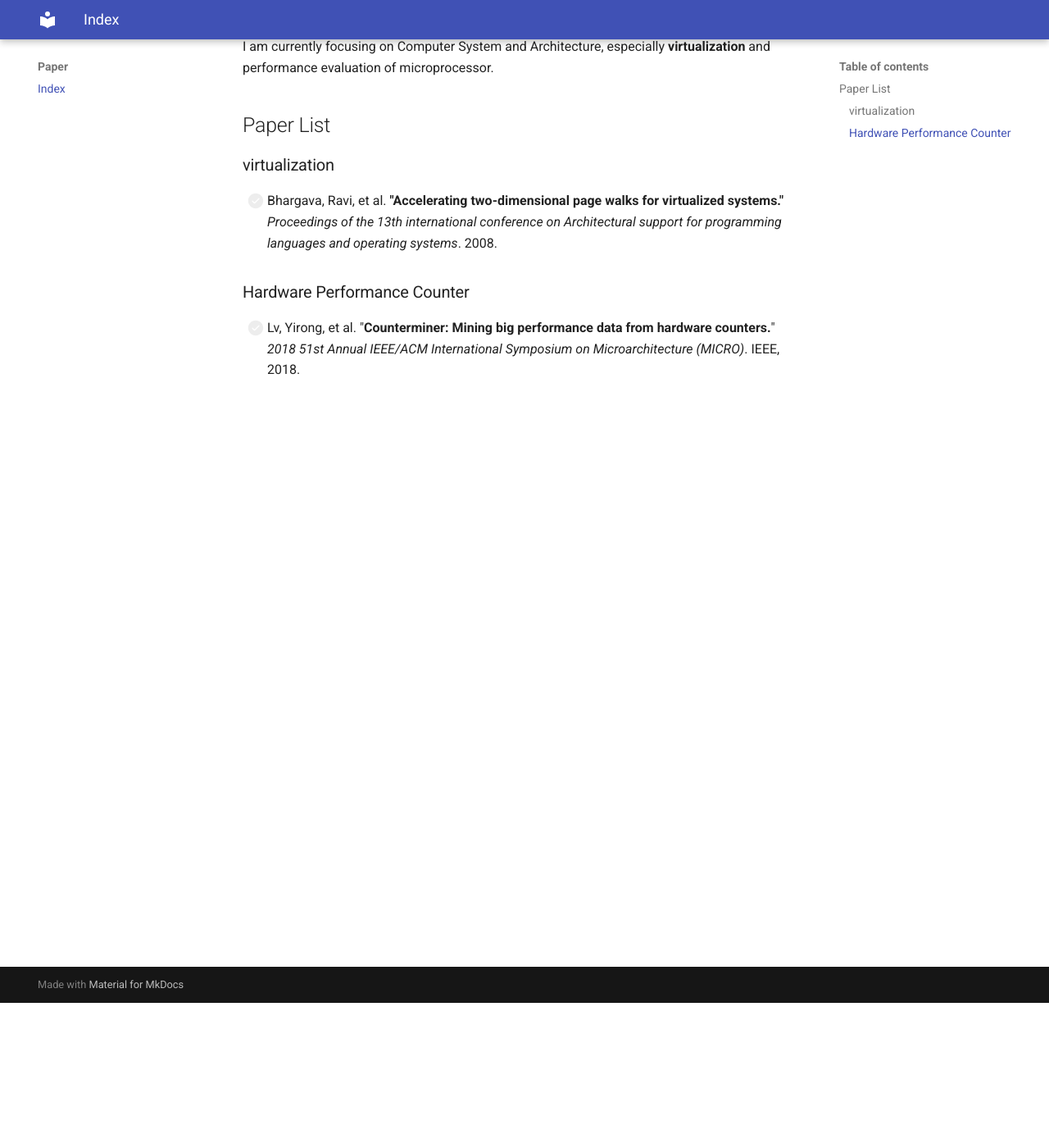
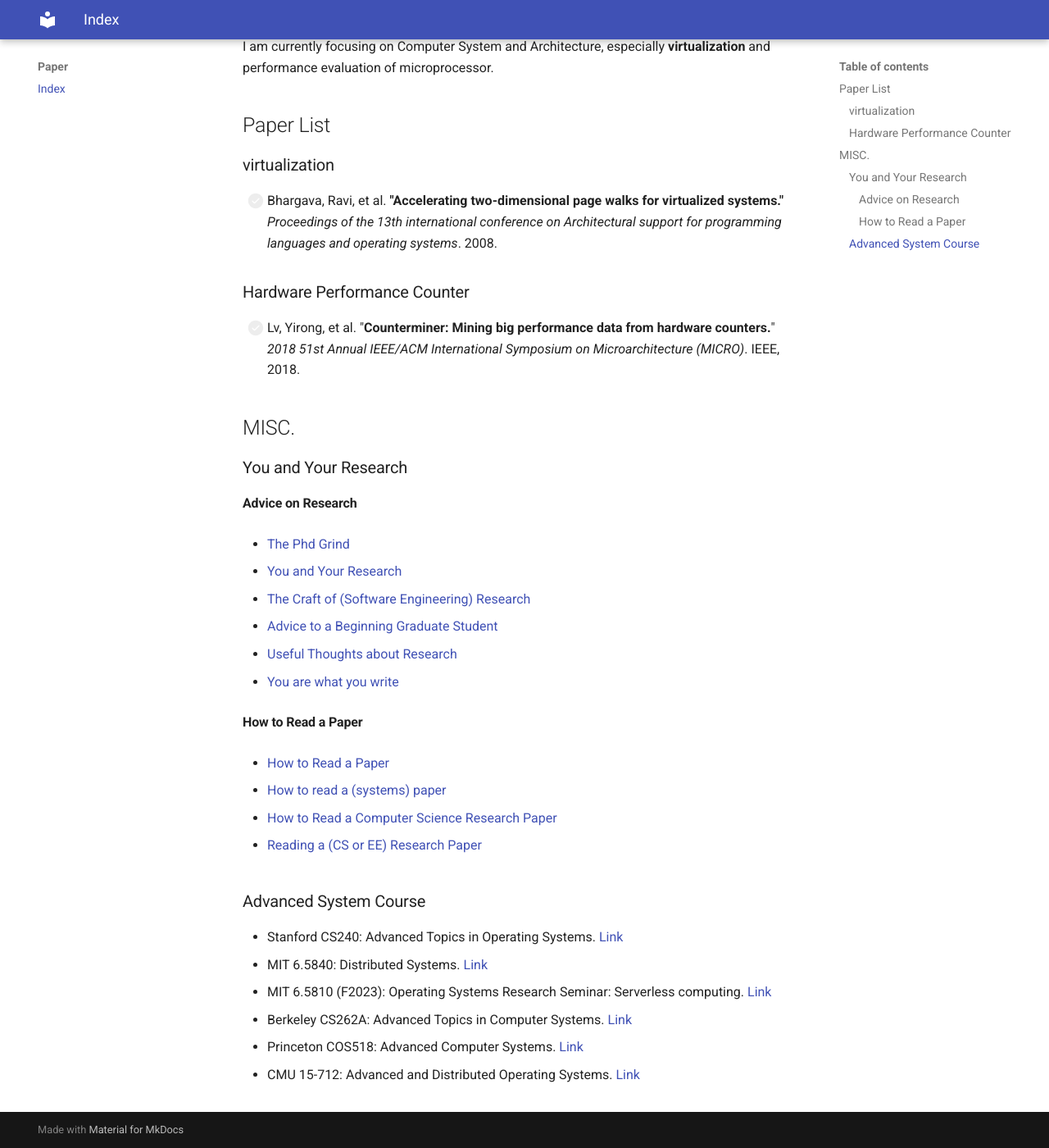
Before and after one commit to songmuhan/songmuhan.github.io, an MkDocs documentation site: the page built from docs/index.md, in a window 1280 px wide and 1400 px high, scrolled down 177 px. Shown: the whole window at 82% size. Built offline with MkDocs 1.6.1 and Material for MkDocs 9.7.7, drawn with Linux system fonts in a browser that asks for light colours.

Commit message:
docs(index): add misc.
Signed-off-by: Muhan Song <songmuhan@stu.pku.edu.cn>

```diff
--- a/docs/index.md
+++ b/docs/index.md
@@ -18,3 +18,48 @@ I am currently focusing on Computer System and Architecture, especially **virtua
 ### Hardware Performance Counter
 
 - [ ] Lv, Yirong, et al. "**Counterminer: Mining big performance data from hardware counters.**" *2018 51st Annual IEEE/ACM International Symposium on Microarchitecture (MICRO)*. IEEE, 2018.
+
+
+
+
+
+
+## MISC.
+
+### You and Your Research
+
+#### Advice on Research
+
+- [The Phd Grind](https://github.com/SuperBruceJia/paper-reading/blob/master/paper-submiting/The%20PhD%20Grind.pdf)
+
+- [You and Your Research](https://www.youtube.com/watch?v=a1zDuOPkMSw)
+
+- [The Craft of (Software Engineering) Research](https://jyywiki.cn/ISER/2023/1-intro/index.html)
+
+- [Advice to a Beginning Graduate Student](http://www.cs.cmu.edu/~mblum/research/pdf/grad.html)
+
+- [Useful Thoughts about Research](https://www.eecs.harvard.edu/htk/phdadvice/)
+
+- [You are what you write](https://www.linkedin.com/pulse/you-what-write-harry-shum/)
+
+#### How to Read a Paper
+- [How to Read a Paper](https://web.stanford.edu/class/ee384m/Handouts/HowtoReadPaper.pdf)
+
+- [How to read a (systems) paper](https://sosp19.rcs.uwaterloo.ca/diversity/slides/rebecca.pdf)
+
+- [How to Read a Computer Science Research Paper](https://www.cs.cmu.edu/~15712/papers//howtoreadacspaper.pdf)
+
+- [Reading a (CS or EE) Research Paper](https://www.cs.cmu.edu/~15712/papers//reading-levis.pdf)
+
+### Advanced System Course
+
+- Stanford CS240: Advanced Topics in Operating Systems. [Link](https://www.scs.stanford.edu/23sp-cs240/)
+- MIT 6.5840: Distributed Systems. [Link](https://pdos.csail.mit.edu/6.824/schedule.html)
+
+- MIT 6.5810 (F2023): Operating Systems Research Seminar: Serverless computing. [Link](https://kaashoek.github.io/65810-2023/)
+
+- Berkeley CS262A: Advanced Topics in Computer Systems. [Link](https://people.eecs.berkeley.edu/~kubitron/courses/cs262a-F23/index_lectures.html)
+
+- Princeton COS518: Advanced Computer Systems. [Link](https://www.cs.princeton.edu/courses/archive/spring19/cos518/syllabus.html)
+
+- CMU 15-712: Advanced and Distributed Operating Systems. [Link](https://www.cs.cmu.edu/~15712/syllabus.html)
```
